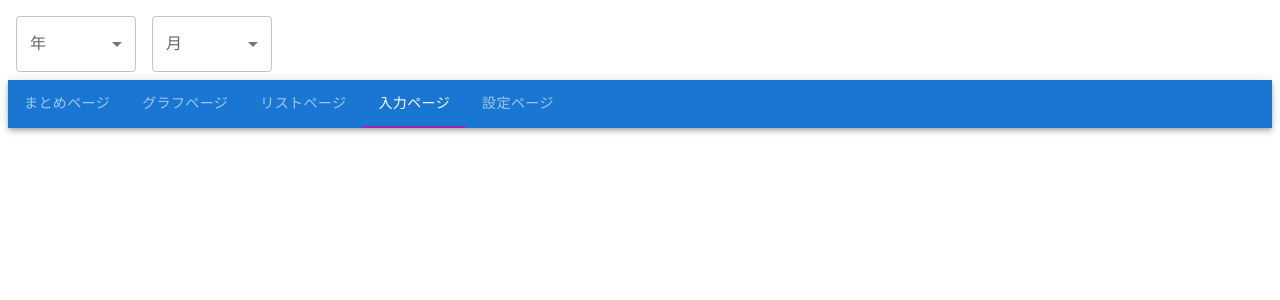
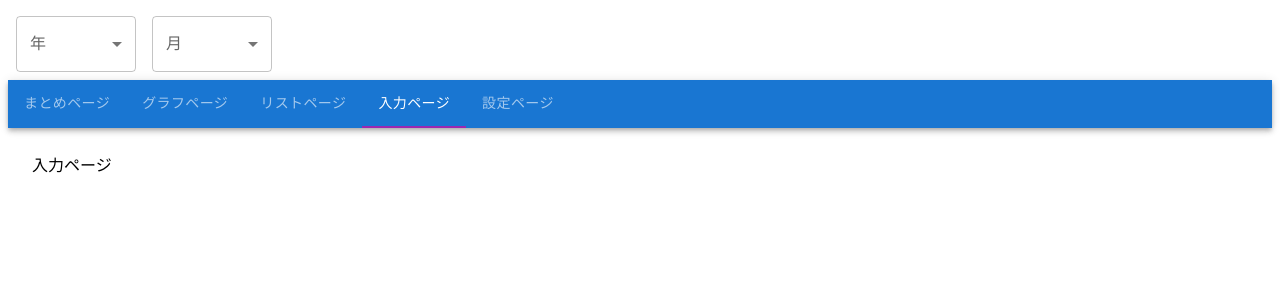
Before and after one commit to kewpie134134/household-account-book, a Next.js app: page / in a window 1280 px wide. Both pictures are taken after a click on the tab "入力ページ". Shown: the top 300 px of the page. Built offline with nearby package versions, Linux system fonts and the light colour scheme.

Commit message:
[update] 入力ページタブを追加

```diff
--- a/src/app/page.tsx
+++ b/src/app/page.tsx
@@ -8,6 +8,7 @@ import Summary from "../tabs/Summary";
 import Graph from "../tabs/Graph";
 import List from "../tabs/List";
 import Setting from "../tabs/Setting";
+import Input from "../tabs/Input";
 
 export default function Page() {
   const [value, setValue] = useState("list");
@@ -41,6 +42,9 @@ export default function Page() {
         <TabPanel value="list">
           <List />
         </TabPanel>
+        <TabPanel value="input">
+          <Input />
+        </TabPanel>
         <TabPanel value="setting">
           <Setting />
         </TabPanel>
```
